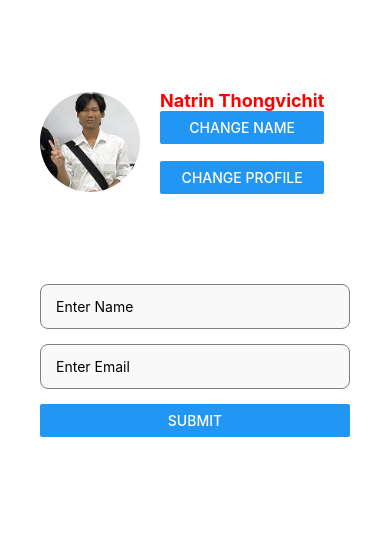
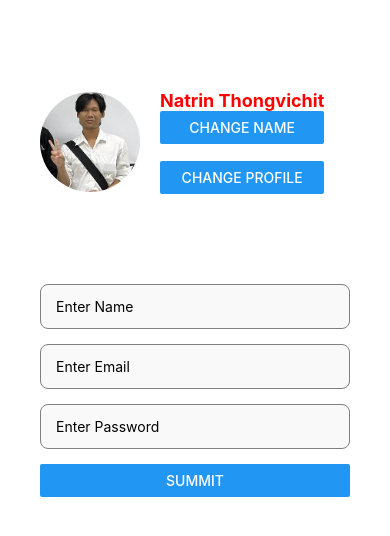
Before and after one commit to NatrinT/TNIreactNative, a React Native app: screen / in a window 390 px wide. Shown: the top 536 px of the page. Built offline with nearby package versions, Linux system fonts and the light colour scheme.

Commit message:
Practice4_TextInput Component

```diff
--- a/components/Login.tsx
+++ b/components/Login.tsx
@@ -1,35 +1,92 @@
-import { StyleSheet, Text, View, TextInput, Button, Alert } from "react-native";
+import { Button, StyleSheet, Text, TextInput, View, Alert } from "react-native";
 import React, { useState } from "react";
-import { stylesLogin } from "../styles/styles";
 
-const Login = () => {
+const Login = (): React.JSX.Element => {
   const [name, setName] = useState("");
   const [email, setEmail] = useState("");
+  const [password, setPassword] = useState("");
+
+  const validatEmail = (email: string) => {
+    const recheckEmail = /\S+@\S+\.\S+/;
+    return recheckEmail.test(email);
+  };
 
   const handleSubmit = () => {
-    !name ? Alert.alert("Please Enter Name") : !email ? Alert.alert("Please Enter Email") : Alert.alert("Success");
+    let errorMessage = "";
+    if (!name) {
+      // Alert.alert("Alert", "Please Enter Name", [{ text: "OK" }]);
+      // return; // break
+      errorMessage += "Please Enter Name\n";
+    }
+    if (!email) {
+      // Alert.alert("Alert", "Please Enter Email", [{ text: "OK" }]);
+      // return; // break
+      errorMessage += "Please Enter Email\n";
+    }
+    else if(!validatEmail(email)){
+      errorMessage += "Invalid Email Format\n"
+    }
+
+    if (!password) {
+      errorMessage += "Please Enter Password\n";
+    } else if (password.length < 6) {
+      errorMessage += "Password must be at least 6 characters\n";
+    }
+
+    if (errorMessage) {
+      Alert.alert("Error", errorMessage.trim(), [{ text: "OK" }]);
+      return; // break
+    }
+
+    Alert.alert("Alert", "Success", [{ text: "OK" }]);
   };
 
   return (
-    <View style={stylesLogin.container}>
+    <View style={styles.container}>
       <TextInput
-        style={stylesLogin.input}
+        style={styles.input}
+        placeholder="Enter Name"
         value={name}
-        placeholder="Enter Name"
         onChangeText={setName}
       />
       <TextInput
-        style={stylesLogin.input}
+        style={styles.input}
+        placeholder="Enter Email"
+        keyboardType="email-address"
         value={email}
-        placeholder="Enter Email"
         onChangeText={setEmail}
-        keyboardType="email-address"
       />
-      <Button title="SUBMIT" onPress={handleSubmit} />
+      <TextInput
+        style={styles.input}
+        placeholder="Enter Password"
+        secureTextEntry={true}
+        value={password}
+        onChangeText={setPassword}
+      />
+      <Button title="SUMMIT" onPress={handleSubmit} />
     </View>
   );
 };
 
 export default Login;
 
-const styles = StyleSheet.create({});
+const styles = StyleSheet.create({
+  container: {
+    justifyContent: "center",
+    padding: 20,
+    marginTop: 50,
+    backgroundColor: "#ffffff", // ตงคาสพนหลงเปนสขาว
+    borderRadius: 10, // เพมความมนใหกบขอบคอนเทนเนอร
+    elevation: 3, // เพมเงาใหกบคอนเทนเนอร (เฉพาะ Android)
+    width: "100%", // ตงความกวางของ container ให้เต็มหน้าจอ
+  },
+  input: {
+    height: 45, // เพมความสงของ TextInput
+    borderColor: "gray", // เปลยนสขอบเปนสเทาออน
+    borderWidth: 1,
+    borderRadius: 8, // เพมความมนใหกบขอบ TextInput
+    marginBottom: 15, // เพมระยะหางดานลางระหวาง TextInput
+    paddingHorizontal: 15, // เพมระยะหางภายใน TextInput
+    backgroundColor: "#f9f9f9", // ตงคาสพนหลงของ TextInput
+  },
+});
```
